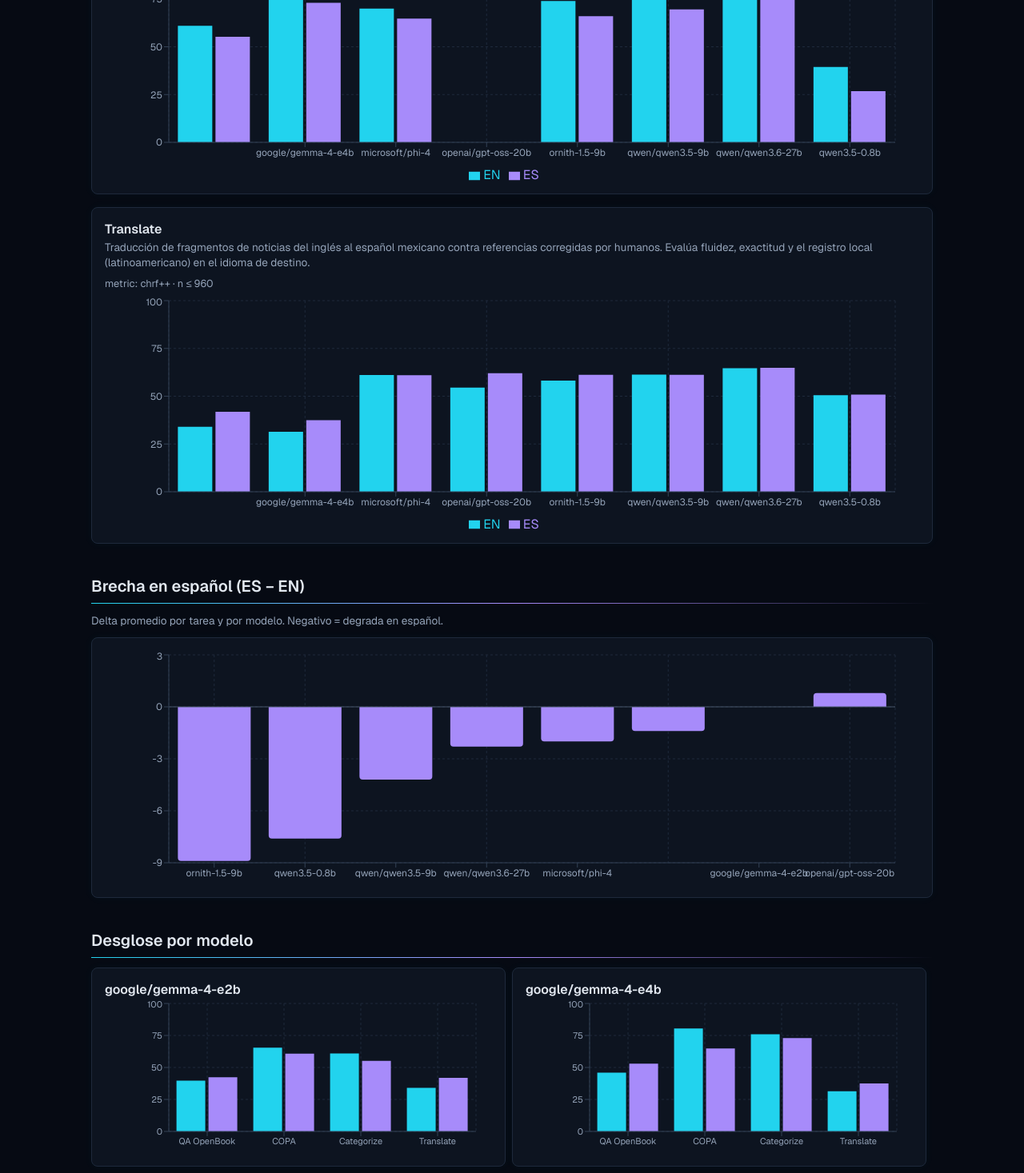
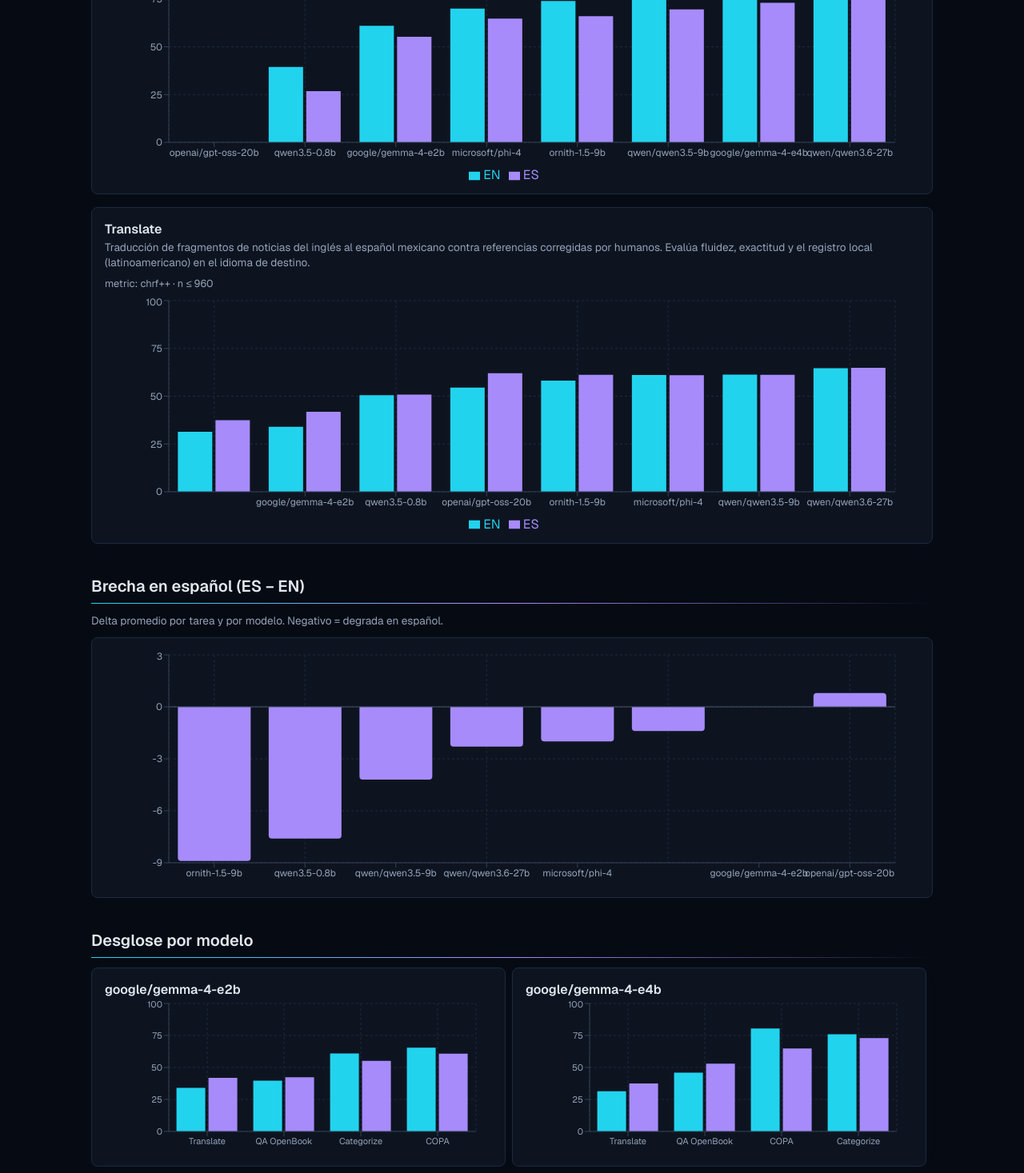
Before and after one commit to 3zcurdia/tamiz, a Next.js app in the folder site/: page / in a window 1280 px wide. Shown: the part 1330-2797 px from the top of the page at 80% size. Built offline with nearby package versions, Linux system fonts and the light colour scheme.

Commit message:
Sort records in charts

```diff
--- a/site/app/components/EnVsEsChart.tsx
+++ b/site/app/components/EnVsEsChart.tsx
@@ -34,17 +34,20 @@ export function EnVsEsChart({
 }) {
   const models = [...new Set(records.map((r) => r.model))].sort();
 
-  const data = models.map((model) => {
+  const data = models
+    .map((model) => {
       const en = records.find((r) => r.model === model && r.lang === "en");
       const es = records.find((r) => r.model === model && r.lang === "es");
       return {
         model: shortModel(model),
         en: en?.score ?? null,
         es: es?.score ?? null,
+        avg: ((en?.score ?? 0) + (es?.score ?? 0)) / 2,
         metric: en?.metric || es?.metric || "",
         n: (en?.n ?? 0) + (es?.n ?? 0),
       };
-  });
+    })
+    .sort((a, b) => a.avg - b.avg);
 
   const metric = records[0]?.metric ?? "";
   const maxN = Math.max(...records.map((r) => r.n));
--- a/site/app/components/ModelBreakdown.tsx
+++ b/site/app/components/ModelBreakdown.tsx
@@ -40,8 +40,10 @@ export function ModelBreakdown({
         task: taskLabels[task] || task,
         en: en?.score ?? null,
         es: es?.score ?? null,
+        avg: ((en?.score ?? 0) + (es?.score ?? 0)) / 2,
       };
-    });
+    })
+    .sort((a, b) => a.avg - b.avg);
 
   if (data.length === 0) return null;
 
```
Lines whose indentation alone changed are shown as unchanged.
